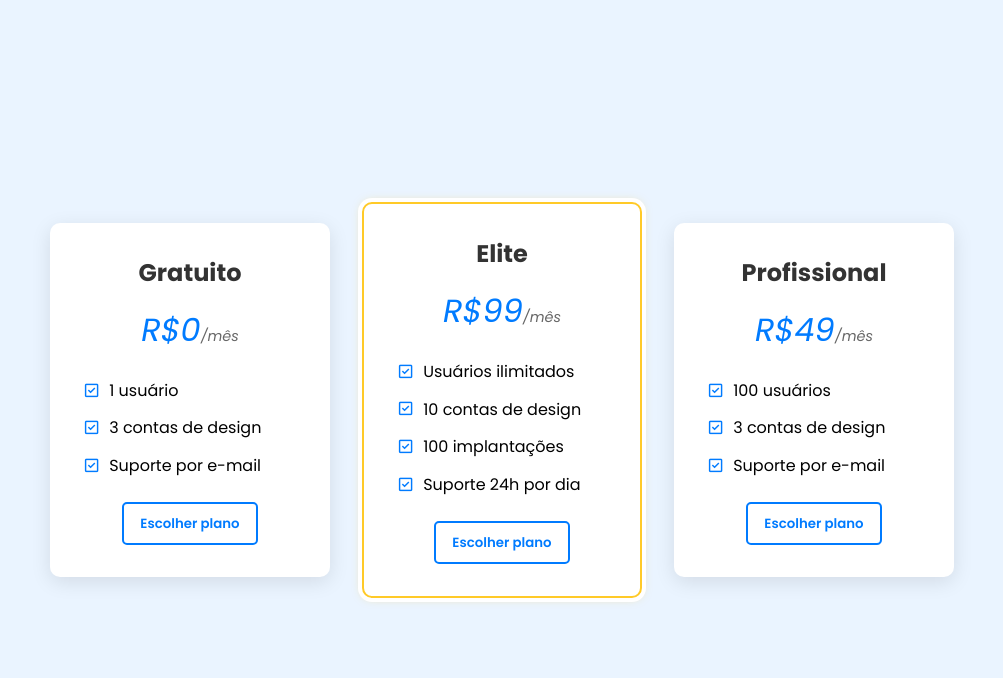
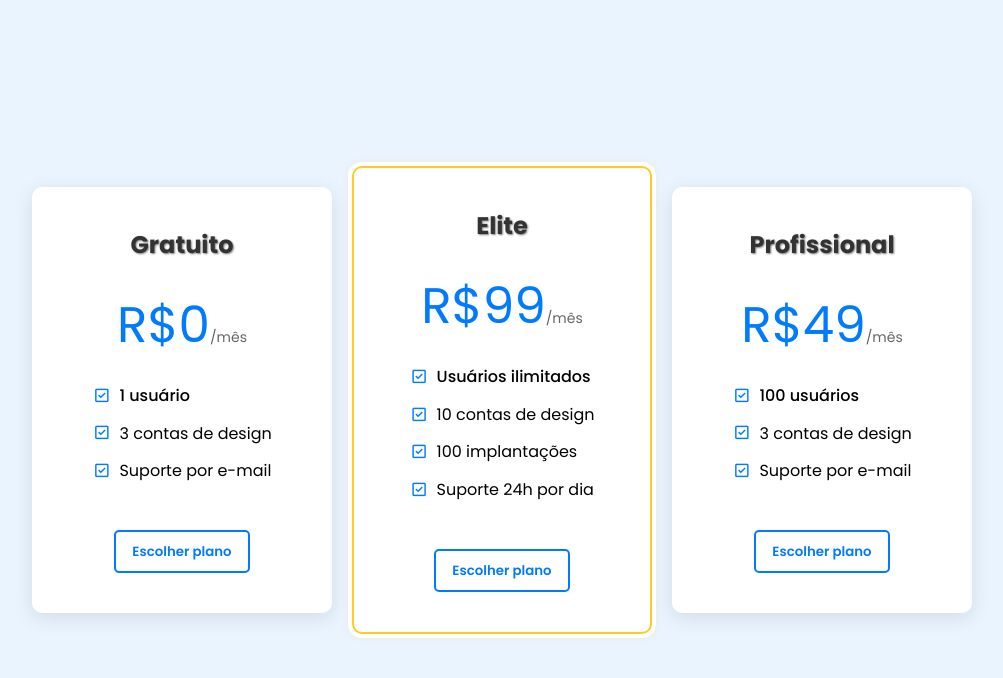
Before and after one commit to jukiaoliveira/front-end-labs, a plain HTML site: page card-layout/index.html in a window 1280 px wide. Shown: the whole page, without its empty margins (138-1141 px from the left). Drawn offline with nearby package versions, Linux system fonts and the light colour scheme.

Commit message:
Modificações card parte 1

```diff
--- a/card-layout/css/styles.css
+++ b/card-layout/css/styles.css
@@ -1,55 +1,84 @@
 /* Reset básico */
+:root {
+  --color-primary: #007bff;
+  --color-background: #eaf4ff;
+  --color-text: #333;
+  --color-light: #fff;
+  --color-alert: #ffca28;
+
+  --font-main: "Poppins", sans-serif;
+
+  --card-width: 300px;
+  --card-padding: 40px;
+  --card-height: 540px;
+}
+
 * {
   margin: 0;
   padding: 0;
   box-sizing: border-box;
-    font-family: 'Poppins', sans-serif;
+  font-family: var(--font-main);
 }
 
 body {
-    background-color: #eaf4ff;
+  background-color: var(--color-background);
   display: flex;
   justify-content: center;
   align-items: center;
   flex-wrap: wrap;
   min-height: 100vh;
-    gap: 2rem;
-    padding: 2rem;
+  gap: 20px;
+  padding: 0 20px;
+  height: 100%;
 }
 
 .card {
-    background-color: #fff;
+  display: grid;
+  place-items: center;
+  gap: 10px;
+  background-color: var(--color-light);
   border-radius: 10px;
   box-shadow: 0 5px 20px rgba(0, 0, 0, 0.1);
-    padding: 2rem;
-    width: 280px;
+  padding: var(--card-padding);
+  width: var(--card-width);
   text-align: center;
+  font-size: 100%;
+  overflow: hidden;
   transition: transform 0.3s ease;
 }
 
 .card:hover {
-    transform: translateY(-5px);
+  transform: scale(1.10);
 }
 
 .card h2 {
+  text-shadow: 1px 1px 2px gray;
   font-size: 1.5rem;
   margin-bottom: 1rem;
-    color: #333;
+  color: var(--color-text);
 }
 
 .card var {
   display: block;
-    font-size: 2rem;
-    color: #007bff;
-    margin-bottom: 1.5rem;
+  font-weight: 400px;
+  font-size: 50px;
+  font-style: normal;
+  color: var(--color-primary);
+  margin-bottom: 10px;
+  transition: font-size 0.3s ease;
+}
+
+.card var:hover {
+  font-size: 60px;
 }
 
 .card var abbr {
   text-decoration: none;
+  cursor: help;
 }
 
 .card var small {
-    font-size: 0.9rem;
+  font-size: 14px;
   color: #666;
 }
 
@@ -63,18 +92,24 @@
   display: flex;
   align-items: center;
   margin-bottom: 0.8rem;
+  padding: 0;
+  margin-top: 0;
 }
 
 .card li i {
-    color: #007bff;
+  color: var(--color-primary);
   margin-right: 0.5rem;
   font-size: 1.2rem;
 }
 
+ul > li:first-child {
+  font-weight: 500;
+}
+
 .card button {
-    background-color: #fff;
-    color: #007bff;
-    border: 2px solid #007bff;
+  background-color: var(--color-light);
+  color: var(--color-primary);
+  border: 2px solid var(--color-primary);
   border-radius: 5px;
   padding: 0.6rem 1rem;
   font-weight: 600;
@@ -83,11 +118,11 @@
 }
 
 .card button:hover {
-    background-color: #007bff;
-    color: #fff;
+  background-color: var(--color-primary);
+  color: var(--color-light);
 }
 
 .card:nth-child(2) {
-    border: 2px solid #ffca28;
+  border: 2px solid var(--color-alert);
   box-shadow: 0 0 0 4px #fff, 0 0 10px rgba(255, 202, 40, 0.5);
 }
```
Lines whose indentation alone changed are shown as unchanged.
